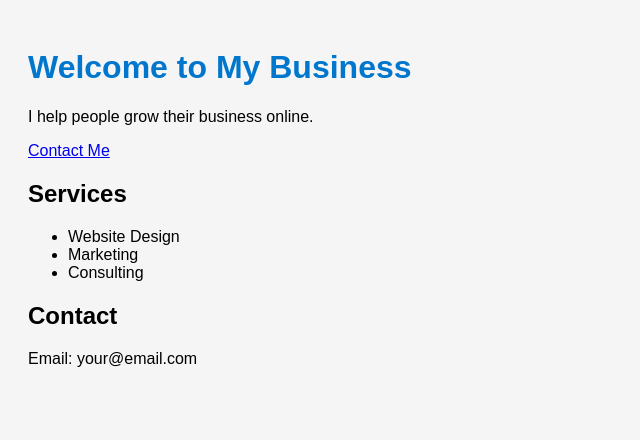
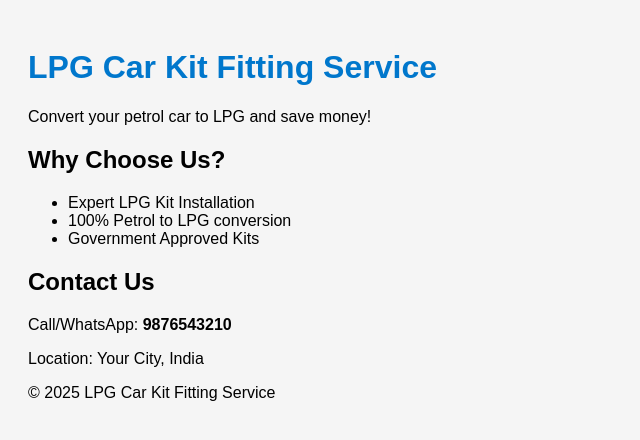
Before and after one commit to 1000000008/my-buisness-website, a plain HTML site: page index.html in a window 1280 px wide. Shown: the whole page, without its empty margins (0-640 px from the left). Drawn offline with Linux system fonts and the light colour scheme.

Commit message:
Update index.html

```diff
--- a/index.html
+++ b/index.html
@@ -1,22 +1,32 @@
 <!DOCTYPE html>
 <html>
 <head>
-  <title>My Business</title>
+  <title>LPG Car Kit Fitting | Save Fuel, Go Green</title>
   <link rel="stylesheet" href="style.css">
 </head>
 <body>
-  <h1>Welcome to My Business</h1>
-  <p>I help people grow their business online.</p>
-  <a href="#contact">Contact Me</a>
+  <header>
+    <h1>LPG Car Kit Fitting Service</h1>
+    <p>Convert your petrol car to LPG and save money!</p>
+  </header>
 
-  <h2>Services</h2>
-  <ul>
-    <li>Website Design</li>
-    <li>Marketing</li>
-    <li>Consulting</li>
-  </ul>
+  <section>
+    <h2>Why Choose Us?</h2>
+    <ul>
+      <li>Expert LPG Kit Installation</li>
+      <li>100% Petrol to LPG conversion</li>
+      <li>Government Approved Kits</li>
+    </ul>
+  </section>
 
-  <h2 id="contact">Contact</h2>
-  <p>Email: your@email.com</p>
+  <section>
+    <h2>Contact Us</h2>
+    <p>Call/WhatsApp: <strong>9876543210</strong></p>
+    <p>Location: Your City, India</p>
+  </section>
+
+  <footer>
+    <p>© 2025 LPG Car Kit Fitting Service</p>
+  </footer>
 </body>
 </html>
```
